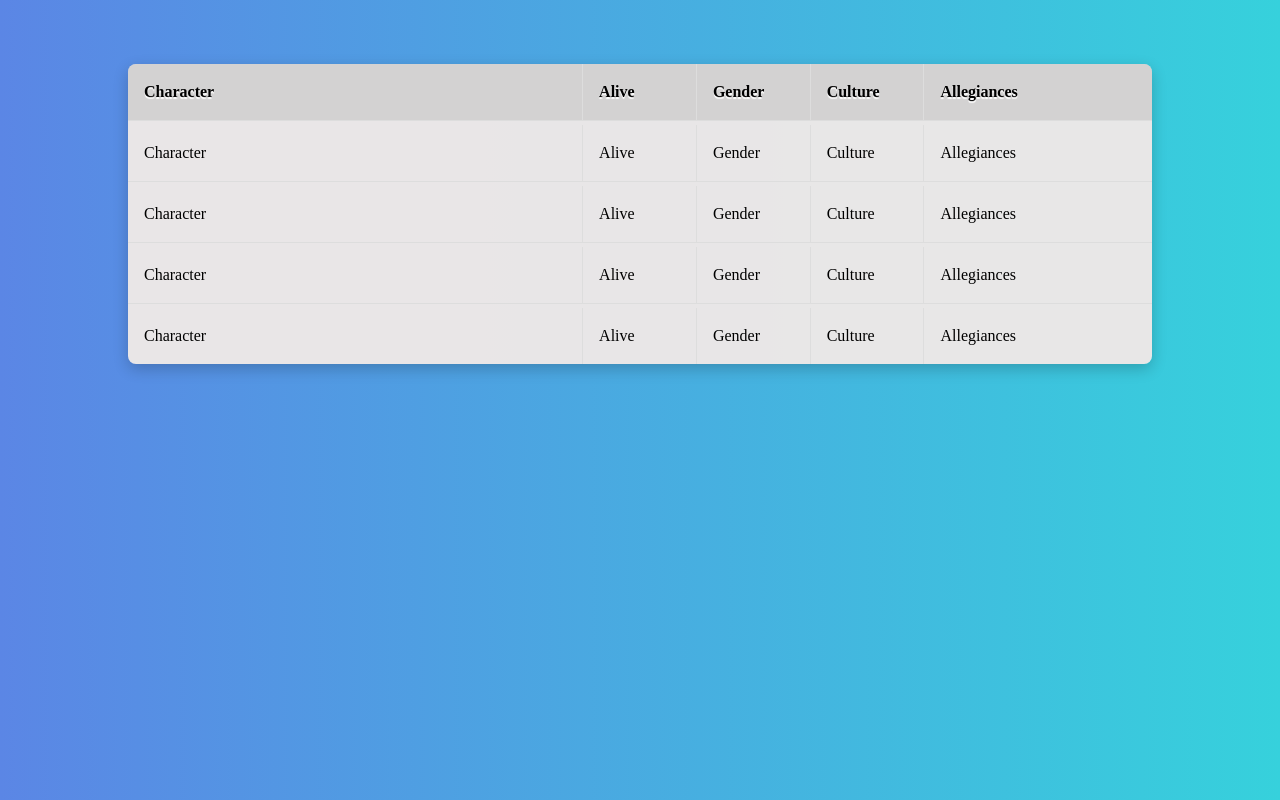
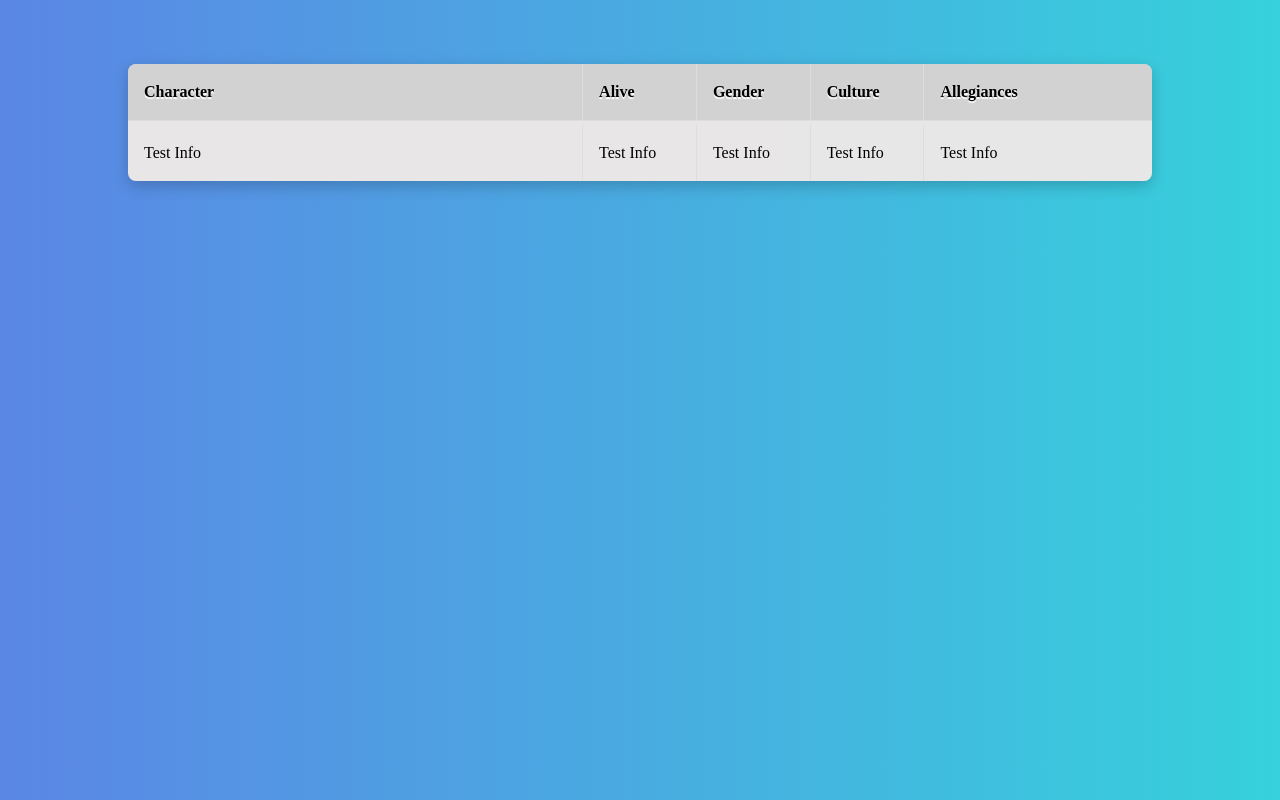
Before and after one commit to jzolotar/got-characters, a React (Create React App) app: page / in a window 1280 px wide. Built offline with nearby package versions, Linux system fonts and the light colour scheme.

Commit message:
add basic component logic, organize styled-components structure

```diff
--- /dev/null
+++ b/src/components/characterInfo/CharacterInfo.styled.ts
@@ -0,0 +1,8 @@
+import styled from 'styled-components';
+
+export const StyledCharacterInfo = styled.div`
+  padding: 1rem;
+  &:not(:last-child) {
+    border-right: 1px solid #ddd;
+  }
+`;
--- a/src/components/characterInfo/CharacterInfo.tsx
+++ b/src/components/characterInfo/CharacterInfo.tsx
@@ -1,3 +1,7 @@
-const CharacterInfo = () => {};
+import { StyledCharacterInfo } from './CharacterInfo.styled';
+
+const CharacterInfo = () => {
+  return <StyledCharacterInfo>Test Info</StyledCharacterInfo>;
+};
 
 export default CharacterInfo;
--- a/src/components/characterList/CharacterList.tsx
+++ b/src/components/characterList/CharacterList.tsx
@@ -1,78 +1,23 @@
-import styled from 'styled-components';
+import { TableRow } from '../../global/styledComponents/TableRow.styled';
+
+import { GridTable } from '../../global/styledComponents/GridTable.styled';
+
+import CharacterInfo from '../characterInfo/CharacterInfo';
+import TableHeader from '../tableHeader/TableHeader';
 
 const CharacterList = () => {
   return (
     <GridTable>
-      <article>
-        <div>Character</div>
-        <div>Alive</div>
-        <div>Gender</div>
-        <div>Culture</div>
-        <div>Allegiances</div>
-      </article>
-      <article>
-        <div>Character</div>
-        <div>Alive</div>
-        <div>Gender</div>
-        <div>Culture</div>
-        <div>Allegiances</div>
-      </article>
-      <article>
-        <div>Character</div>
-        <div>Alive</div>
-        <div>Gender</div>
-        <div>Culture</div>
-        <div>Allegiances</div>
-      </article>
-      <article>
-        <div>Character</div>
-        <div>Alive</div>
-        <div>Gender</div>
-        <div>Culture</div>
-        <div>Allegiances</div>
-      </article>
-      <article>
-        <div>Character</div>
-        <div>Alive</div>
-        <div>Gender</div>
-        <div>Culture</div>
-        <div>Allegiances</div>
-      </article>
+      <TableHeader />
+      <TableRow>
+        <CharacterInfo />
+        <CharacterInfo />
+        <CharacterInfo />
+        <CharacterInfo />
+        <CharacterInfo />
+      </TableRow>
     </GridTable>
   );
 };
 
-const GridTable = styled.section`
-  display: grid;
-  margin: 0 auto;
-  box-shadow: 0 5px 15px 0 rgba(0, 0, 0, 0.2);
-  align-items: top;
-  background: rgba(236, 232, 232, 0.98);
-  border-radius: 0.5rem;
-  gap: 0.25rem;
-
-  article {
-    display: grid;
-    grid-template-columns: 4fr 1fr 1fr 1fr 2fr;
-
-    &:not(:last-child) {
-      border-bottom: 1px solid #ddd;
-    }
-
-    &:first-child {
-      border-radius: 0.5rem 0.5rem 0 0;
-      background: rgba(193, 193, 193, 0.528);
-      font-weight: bold;
-      text-shadow: 0 2px 1px #fff;
-    }
-
-    div {
-      padding: 1rem;
-      &:not(:last-child) {
-        border-right: 1px solid #ddd;
-      }
-    }
-  }
-`;
-
 export default CharacterList;
--- /dev/null
+++ b/src/components/tableHeader/TableHeader.tsx
@@ -0,0 +1,17 @@
+import { TableRow } from '../../global/styledComponents/TableRow.styled';
+
+import { StyledCharacterInfo } from '../characterInfo/CharacterInfo.styled';
+
+const TableHeader = () => {
+  return (
+    <TableRow>
+      <StyledCharacterInfo>Character</StyledCharacterInfo>
+      <StyledCharacterInfo>Alive</StyledCharacterInfo>
+      <StyledCharacterInfo>Gender</StyledCharacterInfo>
+      <StyledCharacterInfo>Culture</StyledCharacterInfo>
+      <StyledCharacterInfo>Allegiances</StyledCharacterInfo>
+    </TableRow>
+  );
+};
+
+export default TableHeader;
--- /dev/null
+++ b/src/global/styledComponents/GridTable.styled.ts
@@ -0,0 +1,10 @@
+import styled from 'styled-components';
+
+export const GridTable = styled.section`
+  display: grid;
+  margin: 0 auto;
+  box-shadow: 0 5px 15px 0 rgba(0, 0, 0, 0.2);
+  background: rgba(236, 232, 232, 0.98);
+  border-radius: 0.5rem;
+  gap: 0.25rem;
+`;
--- /dev/null
+++ b/src/global/styledComponents/TableRow.styled.ts
@@ -0,0 +1,17 @@
+import styled from 'styled-components';
+
+export const TableRow = styled.article`
+  display: grid;
+  grid-template-columns: 4fr 1fr 1fr 1fr 2fr;
+
+  &:not(:last-child) {
+    border-bottom: 1px solid #ddd;
+  }
+
+  &:first-child {
+    border-radius: 0.5rem 0.5rem 0 0;
+    background: rgba(193, 193, 193, 0.528);
+    font-weight: bold;
+    text-shadow: 0 2px 1px #fff;
+  }
+`;
```
